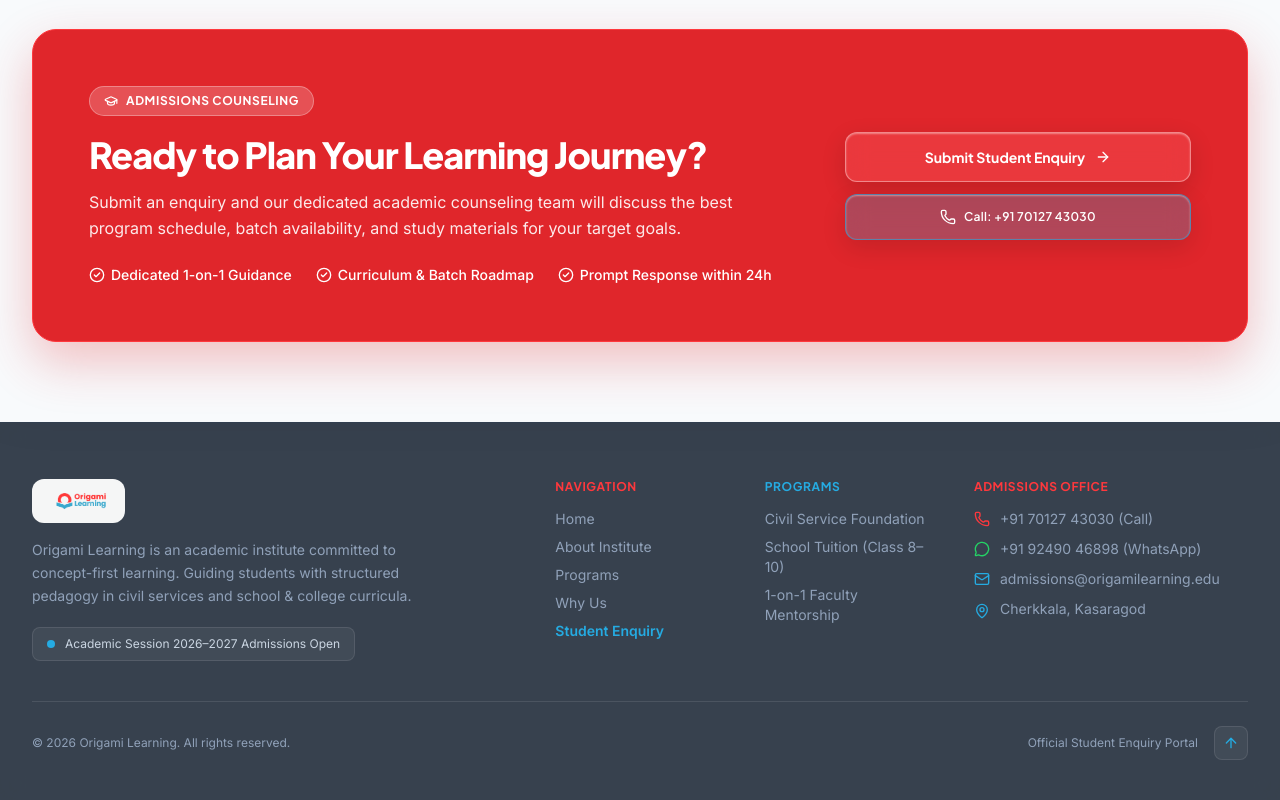
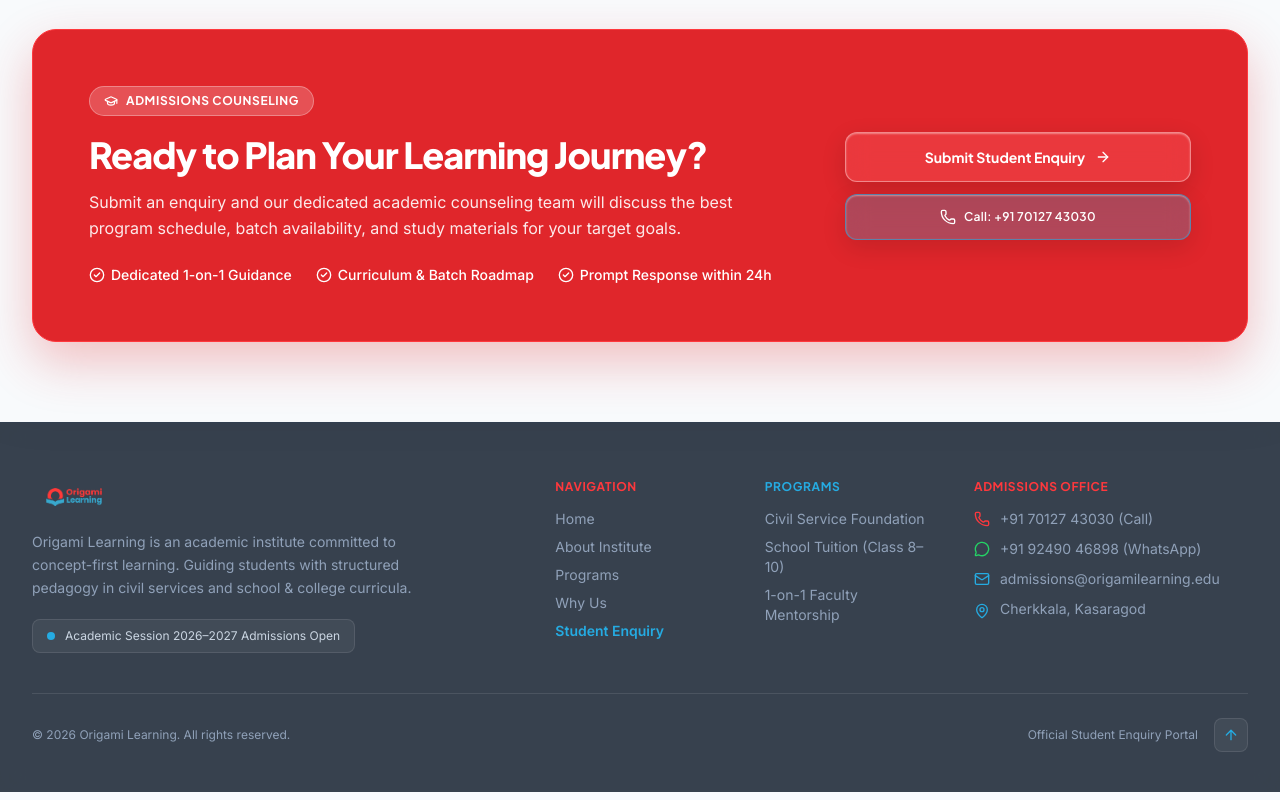
Before and after one commit to abhinav-dev-01/student-enquiry-system, a React (Vite) app: page / in a window 1280 px wide. Shown: the part 3958-4758 px from the top of the page. Built offline with nearby package versions, Linux system fonts and the light colour scheme; no server answers.

Commit message:
Remove background container on logo for clean transparent rendering

```diff
--- a/src/components/Footer.jsx
+++ b/src/components/Footer.jsx
@@ -15,8 +15,8 @@ export default function Footer() {
 
           {/* Brand Info */}
           <div className="lg:col-span-5 flex flex-col items-start">
-            <Link to="/" className="mb-4 bg-white/95 rounded-xl px-3 py-1.5 inline-flex items-center">
-              <Logo className="h-7 sm:h-8" />
+            <Link to="/" className="mb-4 inline-flex items-center">
+              <Logo className="h-8 sm:h-9" />
             </Link>
 
             <p className="text-slate-400 text-sm leading-relaxed max-w-sm mb-5">
```
